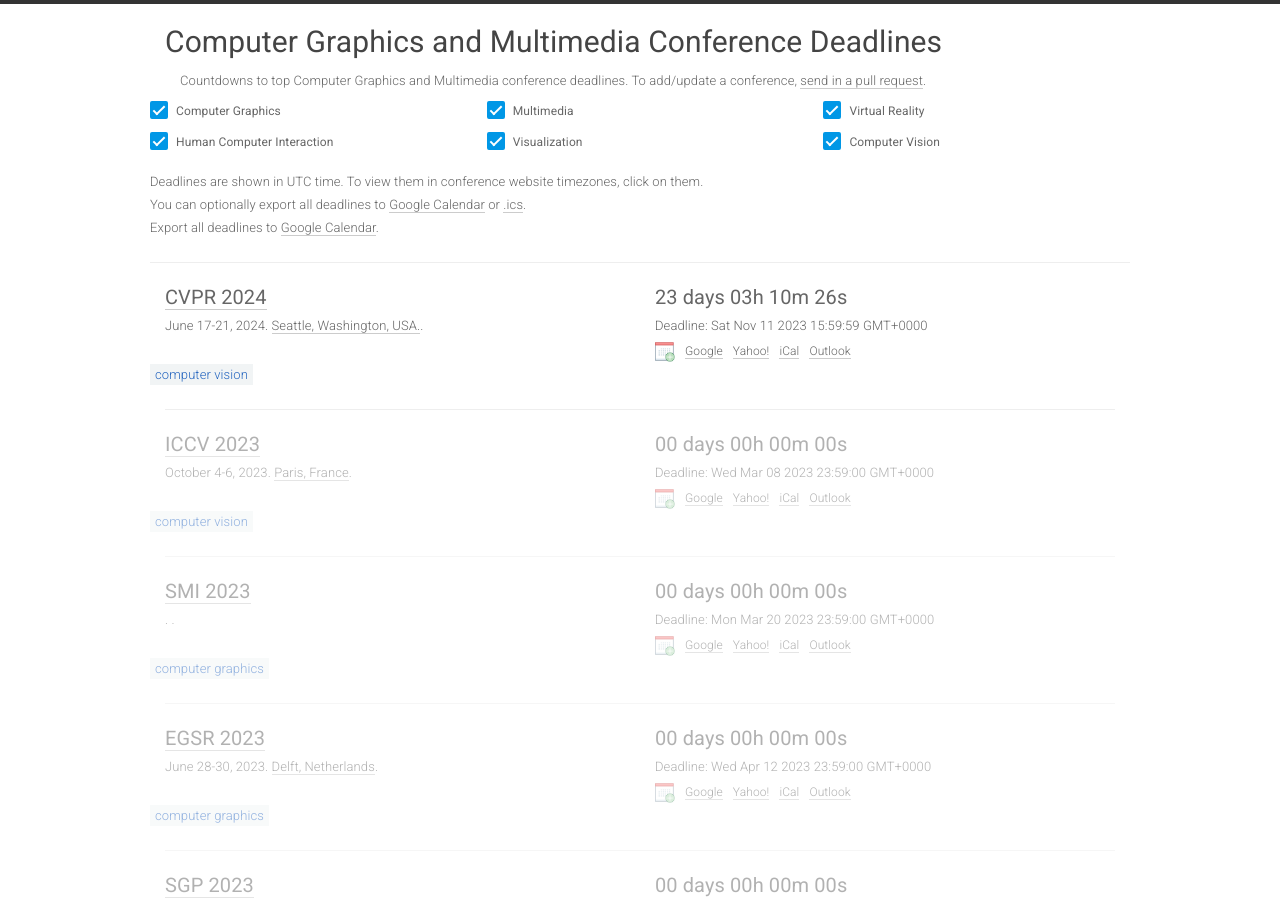
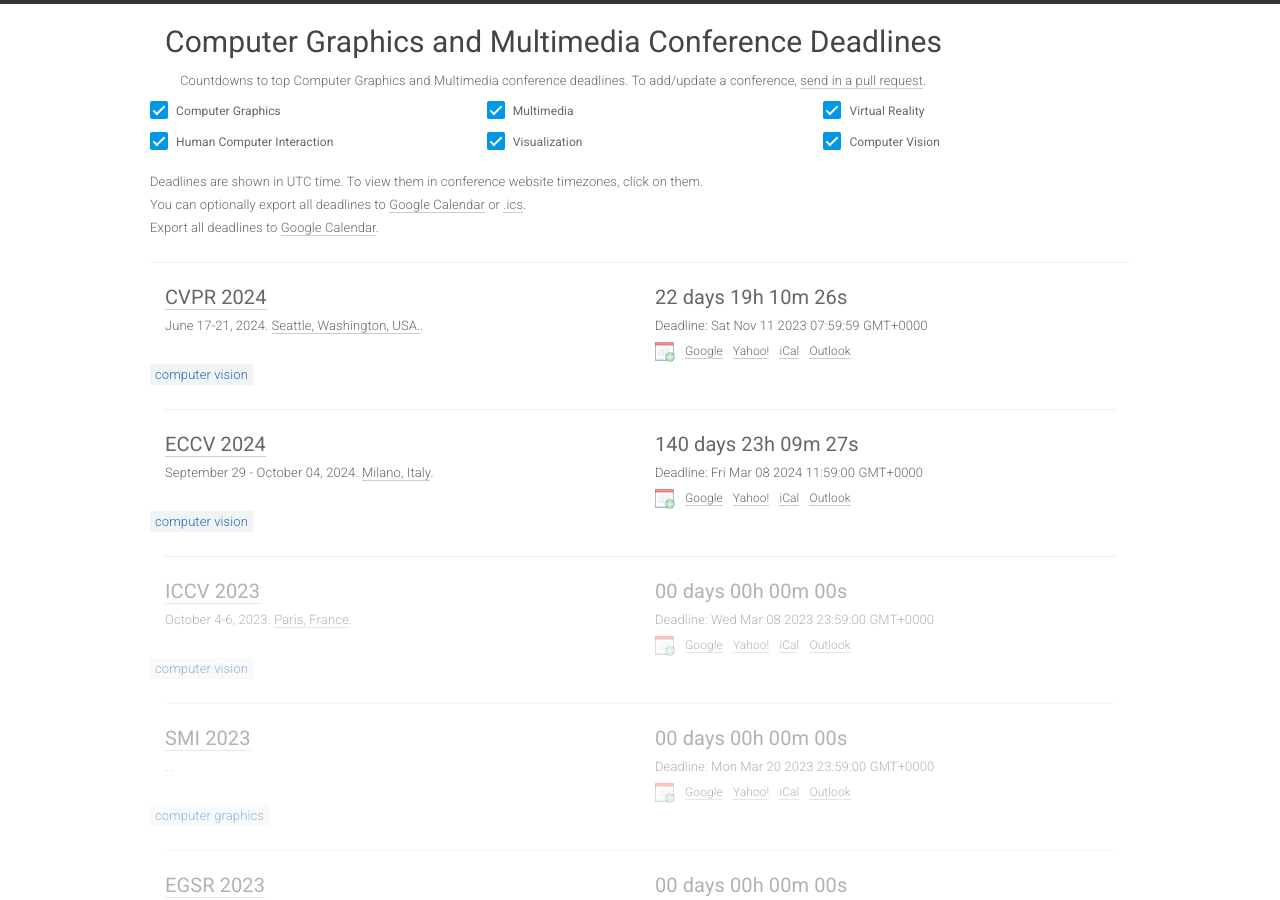
Before and after one commit to JianweiHu94/cgm-deadlines, a Jekyll site: the page built from index.html, in a window 1280 px wide and 900 px high. Built offline with Jekyll 4.4.1, drawn with Linux system fonts in a browser that asks for light colours; nearby versions of some CDN libraries.

Commit message:
Update conferences.yml

```diff
--- a/_data/conferences.yml
+++ b/_data/conferences.yml
@@ -4,10 +4,20 @@
   year: 2024
   id: cvpr2024
   link: https://cvpr.thecvf.com/
-  deadline: '2023-11-11 15:59:59'
-  timezone: GMT+8
+  deadline: '2023-11-10 23:59:59'
+  timezone: America/Los_Angeles
   date: June 17-21, 2024
   place: Seattle, Washington, USA.
+  sub: CV
+
+- title: ECCV
+  year: 2024
+  id: eccv24
+  link: https://eccv2024.ecva.net/
+  deadline: '2024-03-07 23:59:00'
+  timezone: UTC-12
+  place: Milano, Italy
+  date: September 29 - October 04, 2024
   sub: CV
 
 - title: ICCV
```
